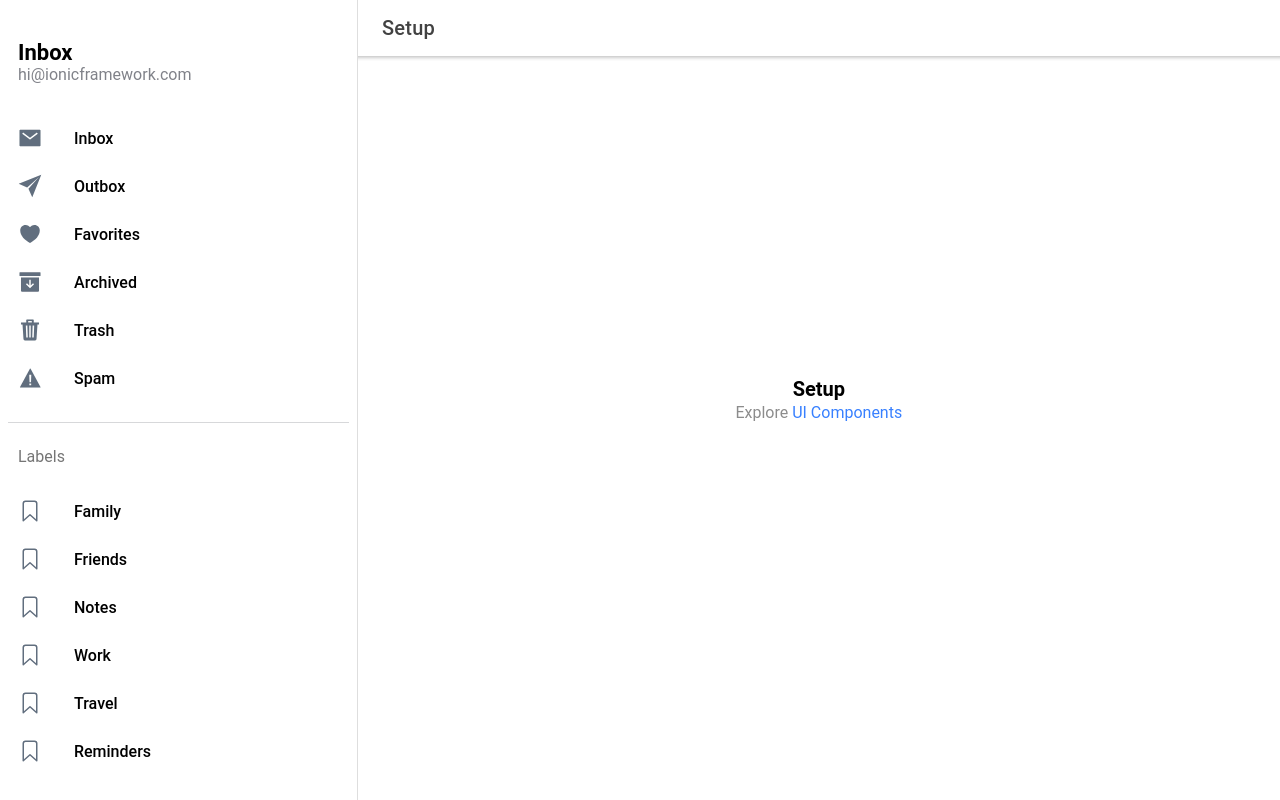
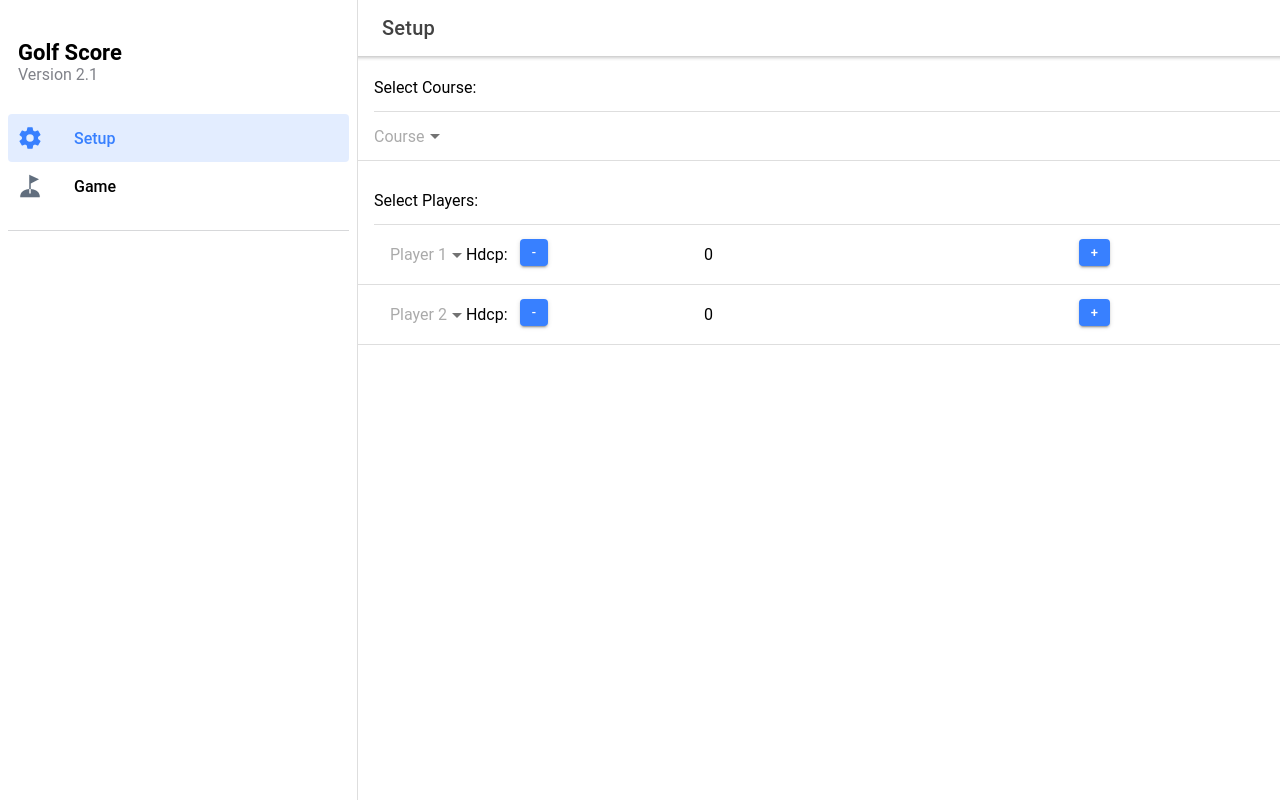
Before and after one commit to mlaskey53/iGolfScore, a React (Create React App) app: page /page/Setup in a window 1280 px wide. Built offline with nearby package versions, Linux system fonts and the light colour scheme.

Commit message:
Start of iGolfScore 2.0

```diff
--- a/public/index.html
+++ b/public/index.html
@@ -2,7 +2,7 @@
 <html lang="en">
   <head>
     <meta charset="utf-8" />
-    <title>Ionic App</title>
+    <title>Golf Score</title>
 
     <base href="/" />
 
--- a/src/App.tsx
+++ b/src/App.tsx
@@ -2,6 +2,7 @@ import { IonApp, IonRouterOutlet, IonSplitPane, setupIonicReact } from '@ionic/r
 import { IonReactRouter } from '@ionic/react-router';
 import { Redirect, Route } from 'react-router-dom';
 import Menu from './components/Menu';
+import Setup from './pages/Setup';
 import Page from './pages/Page';
 
 /* Core CSS required for Ionic components to work properly */
@@ -33,9 +34,12 @@ const App: React.FC = () => {
           <Menu />
           <IonRouterOutlet id="main">
             <Route path="/" exact={true}>
-              <Redirect to="/page/Inbox" />
+              <Redirect to="/page/Setup" />
             </Route>
-            <Route path="/page/:name" exact={true}>
+            <Route path="/page/Setup" exact={true}>
+              <Setup />
+            </Route>
+            <Route path="/page/Game" exact={true}>
               <Page />
             </Route>
           </IonRouterOutlet>
--- /dev/null
+++ b/src/Config.tsx
@@ -0,0 +1,9 @@
+const Players = [ "Mike", "Steve", "Ray", "Pete", "Dave" ];
+
+const Config = {
+	appName: "Golf Score",
+	appVersion: "2.1",
+	playerNames: Players
+};
+
+export default Config;
--- a/src/components/Menu.tsx
+++ b/src/components/Menu.tsx
@@ -1,18 +1,11 @@
-import {
-  IonContent,
-  IonIcon,
-  IonItem,
-  IonLabel,
-  IonList,
-  IonListHeader,
-  IonMenu,
-  IonMenuToggle,
-  IonNote,
+import { IonContent, IonIcon, IonItem, IonLabel, IonList, IonListHeader,
+  IonMenu, IonMenuToggle, IonNote
 } from '@ionic/react';
 
 import { useLocation } from 'react-router-dom';
-import { archiveOutline, archiveSharp, bookmarkOutline, heartOutline, heartSharp, mailOutline, mailSharp, paperPlaneOutline, paperPlaneSharp, trashOutline, trashSharp, warningOutline, warningSharp } from 'ionicons/icons';
+import { settingsOutline, settingsSharp, golfOutline, golfSharp } from 'ionicons/icons';
 import './Menu.css';
+import Config from '../Config';
 
 interface AppPage {
   url: string;
@@ -23,44 +16,19 @@ interface AppPage {
 
 const appPages: AppPage[] = [
   {
-    title: 'Inbox',
-    url: '/page/Inbox',
-    iosIcon: mailOutline,
-    mdIcon: mailSharp
+    title: 'Setup',
+    url: '/page/Setup',
+    iosIcon: settingsOutline,
+    mdIcon: settingsSharp
   },
   {
-    title: 'Outbox',
-    url: '/page/Outbox',
-    iosIcon: paperPlaneOutline,
-    mdIcon: paperPlaneSharp
+    title: 'Game',
+    url: '/page/Game',
+    iosIcon: golfOutline,
+    mdIcon: golfSharp
   },
-  {
-    title: 'Favorites',
-    url: '/page/Favorites',
-    iosIcon: heartOutline,
-    mdIcon: heartSharp
-  },
-  {
-    title: 'Archived',
-    url: '/page/Archived',
-    iosIcon: archiveOutline,
-    mdIcon: archiveSharp
-  },
-  {
-    title: 'Trash',
-    url: '/page/Trash',
-    iosIcon: trashOutline,
-    mdIcon: trashSharp
-  },
-  {
-    title: 'Spam',
-    url: '/page/Spam',
-    iosIcon: warningOutline,
-    mdIcon: warningSharp
-  }
 ];
 
-const labels = ['Family', 'Friends', 'Notes', 'Work', 'Travel', 'Reminders'];
 
 const Menu: React.FC = () => {
   const location = useLocation();
@@ -69,8 +37,8 @@ const Menu: React.FC = () => {
     <IonMenu contentId="main" type="overlay">
       <IonContent>
         <IonList id="inbox-list">
-          <IonListHeader>Inbox</IonListHeader>
-          <IonNote>hi@ionicframework.com</IonNote>
+          <IonListHeader>{Config.appName}</IonListHeader>
+          <IonNote>Version {Config.appVersion}</IonNote>
           {appPages.map((appPage, index) => {
             return (
               <IonMenuToggle key={index} autoHide={false}>
@@ -83,15 +51,6 @@ const Menu: React.FC = () => {
           })}
         </IonList>
 
-        <IonList id="labels-list">
-          <IonListHeader>Labels</IonListHeader>
-          {labels.map((label, index) => (
-            <IonItem lines="none" key={index}>
-              <IonIcon aria-hidden="true" slot="start" icon={bookmarkOutline} />
-              <IonLabel>{label}</IonLabel>
-            </IonItem>
-          ))}
-        </IonList>
       </IonContent>
     </IonMenu>
   );
--- /dev/null
+++ b/src/components/NumInput.tsx
@@ -0,0 +1,25 @@
+import { useState } from 'react';
+import { IonButton, IonGrid, IonRow, IonCol, IonInput } from '@ionic/react';
+
+interface NumInputProps {
+  name: string;
+}
+
+const NumInput: React.FC<NumInputProps> = ({ name }) => {
+
+  const  [ numVal, setNumVal ] = useState(0);
+
+  return (
+      <IonGrid>
+        <IonRow>
+          <IonCol><IonButton onClick={() => { setNumVal( numVal - 1 ) }}>-</IonButton></IonCol>
+          <IonCol size="6">
+            <IonInput>{numVal}</IonInput>
+          </IonCol>
+          <IonCol><IonButton onClick={() => { setNumVal( numVal + 1 ) }}>+</IonButton></IonCol>
+        </IonRow>
+      </IonGrid>
+  );
+};
+
+export default NumInput;
--- /dev/null
+++ b/src/pages/Setup.tsx
@@ -0,0 +1,71 @@
+import { IonButtons, IonContent, IonHeader, IonMenuButton, IonPage, IonTitle, IonToolbar, IonList, IonItem, IonLabel,
+	IonSelect, IonSelectOption, IonInput } from '@ionic/react';
+import './Page.css';
+import NumInput from '../components/NumInput';
+
+const Setup: React.FC = () => {
+
+  return (
+    <IonPage>
+      <IonHeader>
+        <IonToolbar>
+          <IonButtons slot="start">
+            <IonMenuButton />
+          </IonButtons>
+          <IonTitle>Setup</IonTitle>
+        </IonToolbar>
+      </IonHeader>
+
+      <IonContent fullscreen>
+        {/* IonHeader/IonToolbar needed here to set page title on IOS. */}
+        <IonHeader collapse="condense">
+          <IonToolbar>
+            <IonTitle size="large">Setup</IonTitle>
+          </IonToolbar>
+        </IonHeader>
+
+        <IonList>
+        <IonItem>
+          <IonLabel>
+            <h2>Select Course:</h2>
+          </IonLabel>
+        </IonItem>
+        <IonItem>
+          <IonSelect placeholder="Course">
+            <IonSelectOption value="ccc-bay">Countryside - BayHead</IonSelectOption>
+            <IonSelectOption value="ccc-lake">Countryside - Lake</IonSelectOption>
+            <IonSelectOption value="ccc-pine">Countryside - Pine</IonSelectOption>
+          </IonSelect>
+        </IonItem>
+        </IonList>
+        <IonList>
+        <IonItem>
+          <IonLabel>
+            <h2>Select Players:</h2>
+          </IonLabel>
+        </IonItem>
+        <IonItem>
+          <IonSelect placeholder="Player 1">
+            <IonSelectOption value="p1">Mike</IonSelectOption>
+            <IonSelectOption value="p2">Larry</IonSelectOption>
+            <IonSelectOption value="p3">Steve</IonSelectOption>
+          </IonSelect>
+          <IonLabel>Hdcp:</IonLabel>
+          <NumInput name="hdcp1"></NumInput>
+        </IonItem>
+         <IonItem>
+          <IonSelect placeholder="Player 2">
+            <IonSelectOption value="p1">Mike</IonSelectOption>
+            <IonSelectOption value="p2">Larry</IonSelectOption>
+            <IonSelectOption value="p3">Steve</IonSelectOption>
+          </IonSelect>
+          <IonLabel>Hdcp:</IonLabel>
+          <NumInput name="hdcp2"></NumInput>
+        </IonItem>
+       </IonList>
+      </IonContent>
+    </IonPage>
+  );
+};
+
+export default Setup;
```
Also changed, not shown: src/State.tsx (added, +53 -0 lines), 1 other file (tests, documents, lock files or other folders).
